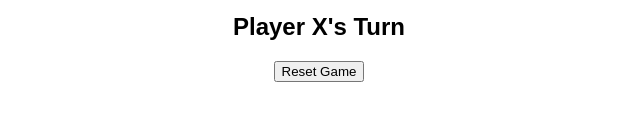
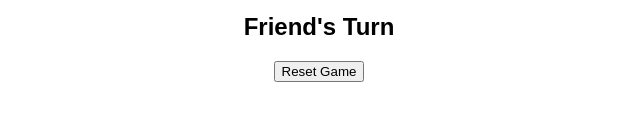
Before and after one commit to dhruta2005/tic-tac-toe, a plain HTML site: page index.html in a window 1280 px wide. Shown: the part 395-516 px from the top of the page, 321-961 px from the left. Drawn offline with Linux system fonts and the light colour scheme.

Commit message:
Update index.html

```diff
--- a/index.html
+++ b/index.html
@@ -19,7 +19,7 @@
         <div class="cell" data-index="7"></div>
         <div class="cell" data-index="8"></div>
     </div>
-    <h2 id="status">Player X's Turn</h2>
+    <h2 id="status">Friend's Turn</h2>
     <button id="reset">Reset Game</button>
     <script src="script.js"></script>
 </body>
```
